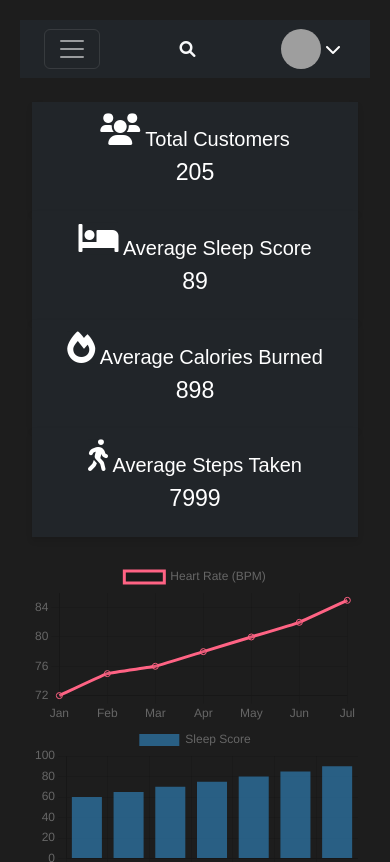
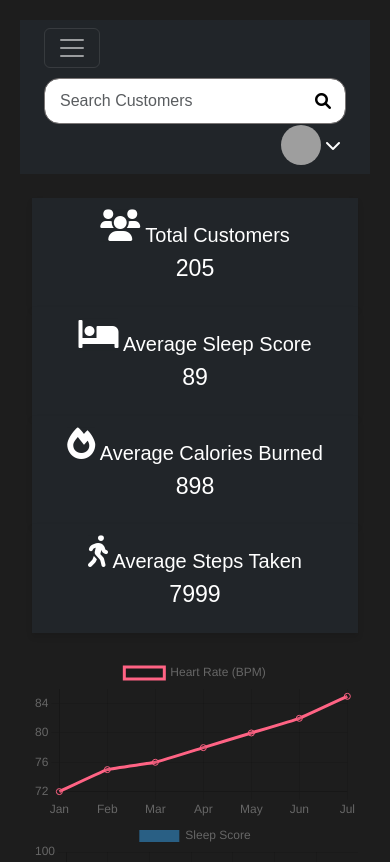
Before and after one commit to logusivam/admin_dashboard, a plain HTML site: page index.html in a window 390 px wide. Shown: the top 862 px of the page. Drawn offline with nearby package versions, Linux system fonts and the light colour scheme; grey boxes are pictures that could not be loaded.

Commit message:
Dec 18, 2024, 7:03 PM

```diff
--- a/styles.css
+++ b/styles.css
@@ -190,21 +190,15 @@ body.dark-mode .card-body i{
     display: none;
 }
 
-/* Expanded Search Bar */
-.search-bar.expanded {
-    width: 90%; /* Adjust as needed */
-    margin: 0 auto;
-}
-
-
 @media (max-width: 768px) {
     .search-bar {
-        display: none;
+        width: 100%;
+        margin-top: 10px;
     }
 
-    .search-icon-mobile {
-        display: inline-block;
-        cursor: pointer;
+    .search-bar input {
+        padding: 10px 40px 10px 15px;
+        border-radius: 15px;
     }
 }
 
```
